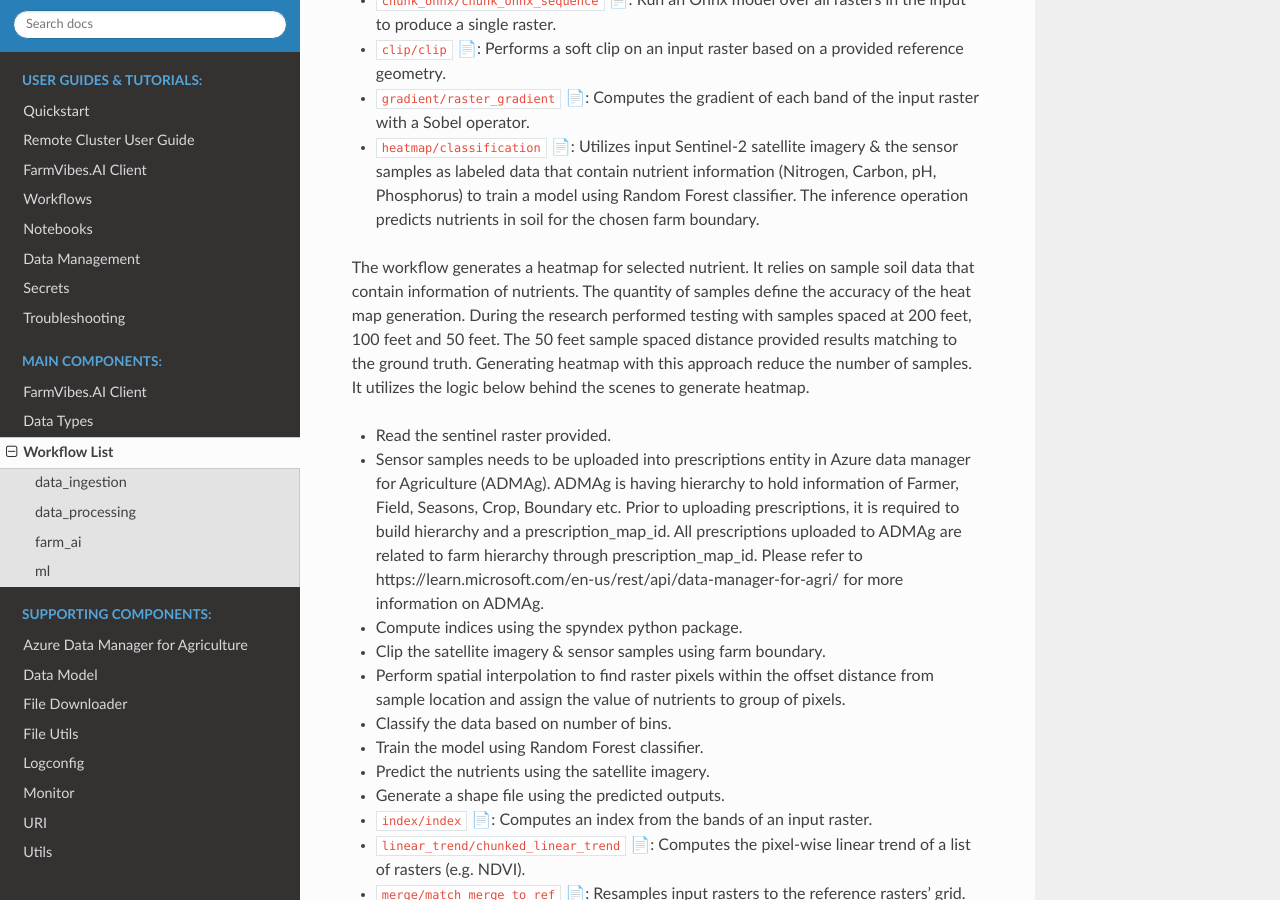
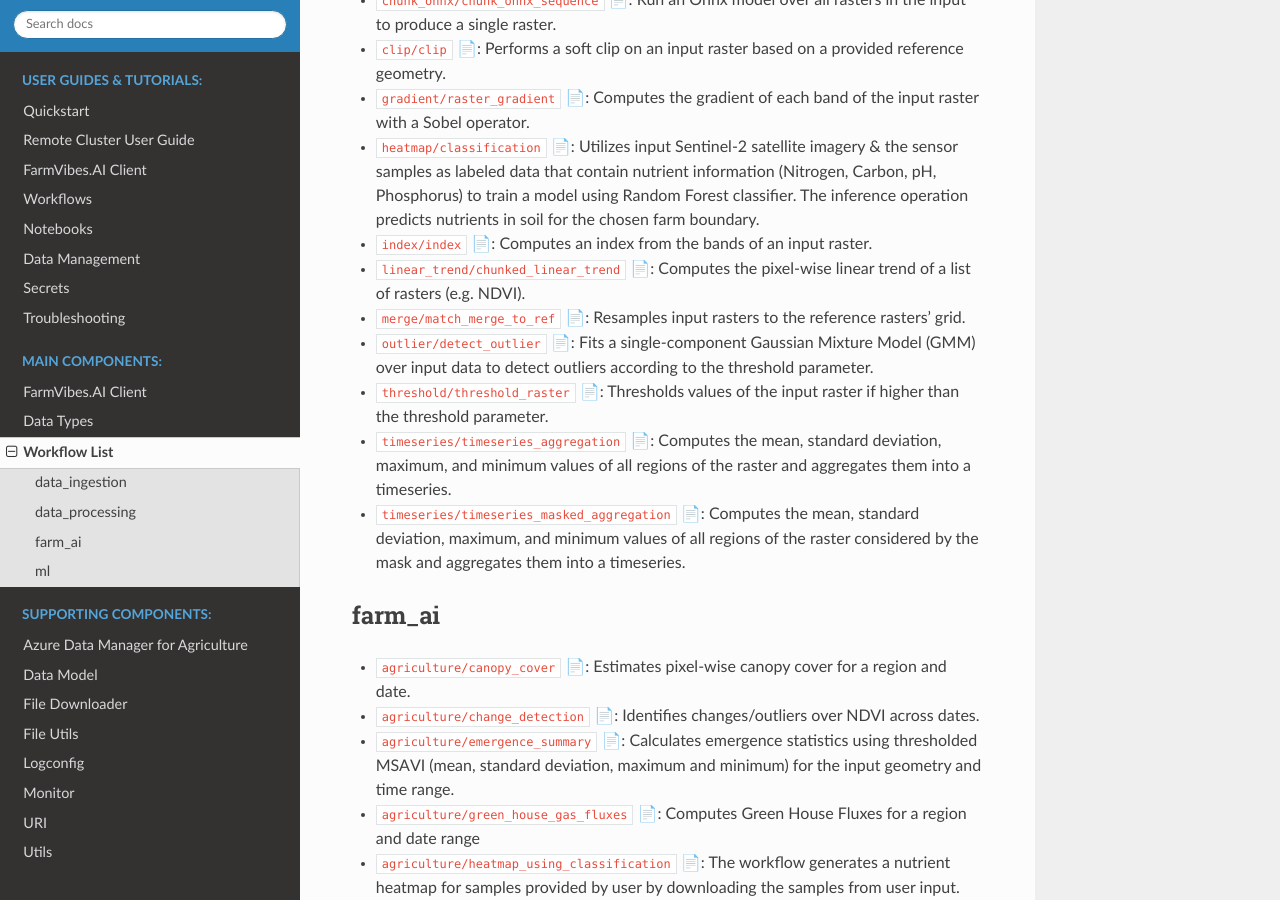
Before and after one commit to microsoft/farmvibes-ai, a Sphinx documentation site: the page built from docs/source/docfiles/markdown/WORKFLOW_LIST.md, in a window 1280 px wide and 900 px high, scrolled down 2847 px. Built offline with Sphinx 7.4.7 and the Read the Docs theme 2.0.0, drawn with Linux system fonts in a browser that asks for light colours.

Commit message:
Fix description in workflow list

```diff
--- a/docs/source/docfiles/markdown/WORKFLOW_LIST.md
+++ b/docs/source/docfiles/markdown/WORKFLOW_LIST.md
@@ -111,24 +111,6 @@
 nutrient information (Nitrogen, Carbon, pH, Phosphorus) to train a model using Random Forest classifier.
 The inference operation predicts nutrients in soil for the chosen farm boundary.
 
-The workflow generates a heatmap for selected nutrient. It relies on sample soil data that contain information of nutrients.
-The quantity of samples define the accuracy of the heat map generation. During the research performed testing with
-samples spaced at 200 feet, 100 feet and 50 feet. The 50 feet sample spaced distance provided results matching to the
-ground truth. Generating heatmap with this approach reduce the number of samples.
-It utilizes the logic below behind the scenes to generate heatmap.
-  - Read the sentinel raster provided.
-  - Sensor samples needs to be uploaded into prescriptions entity in Azure data manager for Agriculture (ADMAg). ADMAg is having hierarchy
-  to hold information of Farmer, Field, Seasons, Crop, Boundary etc. Prior to uploading prescriptions, it is required to build hierarchy and
-  a prescription_map_id. All prescriptions uploaded to ADMAg are related to farm hierarchy through prescription_map_id. Please refer to
-  https://learn.microsoft.com/en-us/rest/api/data-manager-for-agri/ for more information on ADMAg.
-  - Compute indices using the spyndex python package.
-  - Clip the satellite imagery & sensor samples using farm boundary.
-  - Perform spatial interpolation to find raster pixels within the offset distance from sample location and assign the value of nutrients to group of pixels.
-  - Classify the data based on number of bins.
-  - Train the model using Random Forest classifier.
-  - Predict the nutrients using the satellite imagery.
-  - Generate a shape file using the predicted outputs.
-
 - [`index/index` 📄](workflow_yaml/data_processing/index/index.md): Computes an index from the bands of an input raster.
 
 - [`linear_trend/chunked_linear_trend` 📄](workflow_yaml/data_processing/linear_trend/chunked_linear_trend.md): Computes the pixel-wise linear trend of a list of rasters (e.g. NDVI).
```
